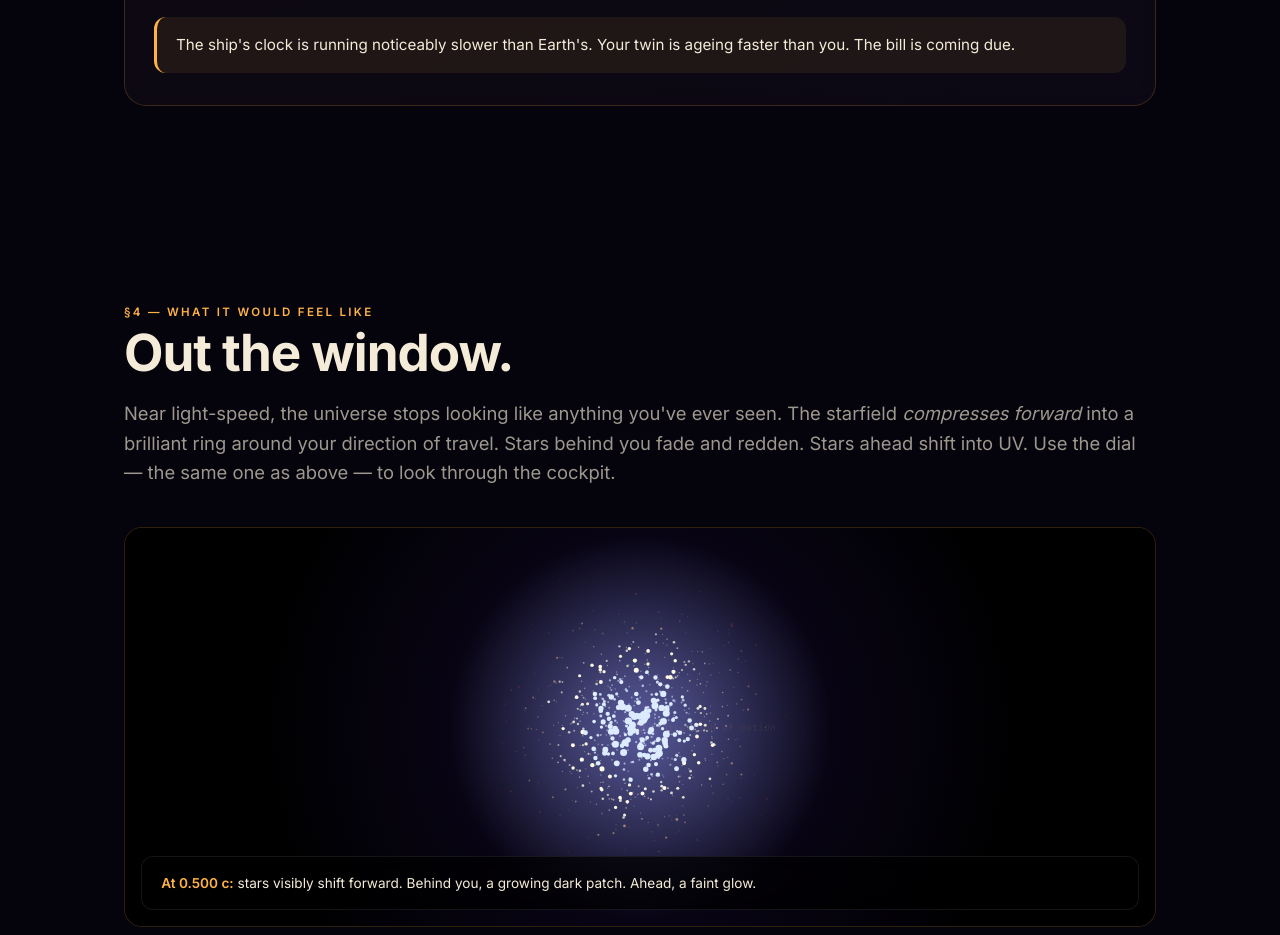
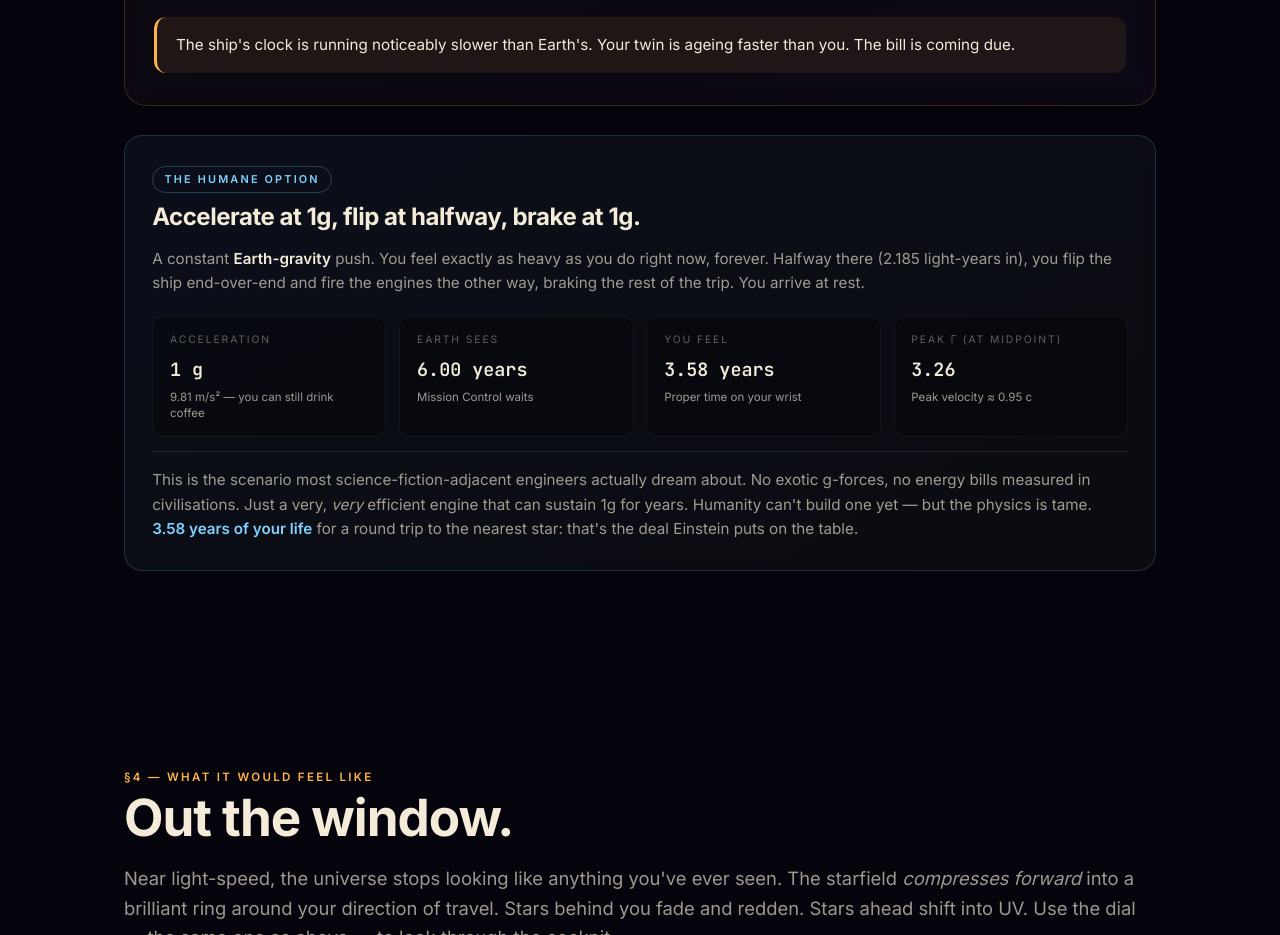
Before and after one commit to jhammant/TenMinutesToAlphaCentauri, a plain HTML site: page index.html in a window 1280 px wide. Shown: the part 3960-4895 px from the top of the page. Drawn offline with Linux system fonts and the light colour scheme; animation ran at ten frames a second.

Commit message:
feat: add 1g flip-and-brake humane-travel callout
Adds a dedicated panel right below the constant-velocity simulator
covering the most physically plausible interstellar scenario: accelerate
at Earth gravity to the halfway point, flip the ship, brake at 1g for
the rest. Earth-frame ~6 years, proper time ~3.58 years, peak γ ~3.26.

Values computed at page load from c, a=9.81, D=4.37 ly — no hard-coded
numbers to drift out of sync with the rest of the site.

Co-Authored-By: Claude Opus 4.7 (1M context) <noreply@anthropic.com>

```diff
--- a/index.html
+++ b/index.html
@@ -422,6 +422,74 @@
   }
   .sim-verdict strong { color: var(--amber); }
 
+  /* ========== 1g Rocket callout panel ========== */
+  .rocket-panel {
+    margin-top: 1.8rem;
+    padding: 1.8rem 1.7rem;
+    background: linear-gradient(150deg, rgba(127, 209, 255, 0.06), rgba(184, 255, 142, 0.04));
+    border: 1px solid rgba(127, 209, 255, 0.18);
+    border-radius: 18px;
+    backdrop-filter: blur(12px);
+  }
+  .rocket-panel .rocket-header { margin-bottom: 1rem; }
+  .rocket-eyebrow {
+    display: inline-block;
+    font-size: 0.68rem;
+    font-weight: 600;
+    letter-spacing: 0.2em;
+    text-transform: uppercase;
+    color: var(--cyan);
+    padding: 0.25rem 0.7rem;
+    border: 1px solid rgba(127, 209, 255, 0.25);
+    border-radius: 999px;
+    margin-bottom: 0.7rem;
+  }
+  .rocket-panel h3 {
+    font-size: clamp(1.2rem, 2.4vw, 1.5rem);
+    color: var(--ink);
+    margin-bottom: 0;
+  }
+  .rocket-panel p { font-size: 0.95rem; margin-top: 0.9rem; }
+  .rocket-grid {
+    margin-top: 1.3rem;
+    display: grid;
+    grid-template-columns: repeat(auto-fit, minmax(160px, 1fr));
+    gap: 0.8rem;
+  }
+  .rocket-cell {
+    padding: 0.95rem 1.05rem;
+    background: rgba(0, 0, 0, 0.28);
+    border: 1px solid rgba(255, 255, 255, 0.05);
+    border-radius: 10px;
+  }
+  .rocket-cell-label {
+    font-size: 0.65rem;
+    letter-spacing: 0.18em;
+    text-transform: uppercase;
+    color: var(--ink-faint);
+    margin-bottom: 0.4rem;
+  }
+  .rocket-cell-val {
+    font-family: var(--mono);
+    font-size: 1.15rem;
+    font-weight: 600;
+    color: var(--ink);
+  }
+  .rocket-cell-sub {
+    font-size: 0.72rem;
+    color: var(--ink-dim);
+    margin-top: 0.25rem;
+    line-height: 1.4;
+  }
+  .rocket-footnote {
+    margin-top: 1.2rem;
+    font-size: 0.9rem;
+    padding-top: 1rem;
+    border-top: 1px solid rgba(127, 209, 255, 0.12);
+    color: var(--ink-dim);
+  }
+  .rocket-footnote strong { color: var(--cyan); }
+
   /* ========== Visualization canvas for the "feel" ========== */
   .feel-canvas-wrap {
     position: relative;
@@ -729,6 +797,50 @@
         At half light-speed, you'd age about 7.5 years on the journey while your
         twin on Earth ages 8.7 years. A decent head-start on retirement.
       </div>
+    </div>
+
+    <!-- ===== 1g flip-and-brake callout ===== -->
+    <div class="rocket-panel">
+      <div class="rocket-header">
+        <span class="rocket-eyebrow">The humane option</span>
+        <h3>Accelerate at 1g, flip at halfway, brake at 1g.</h3>
+      </div>
+      <p>
+        A constant <strong>Earth-gravity</strong> push. You feel exactly as
+        heavy as you do right now, forever. Halfway there (2.185 light-years
+        in), you flip the ship end-over-end and fire the engines the other
+        way, braking the rest of the trip. You arrive at rest.
+      </p>
+      <div class="rocket-grid">
+        <div class="rocket-cell">
+          <div class="rocket-cell-label">Acceleration</div>
+          <div class="rocket-cell-val">1 g</div>
+          <div class="rocket-cell-sub">9.81 m/s² — you can still drink coffee</div>
+        </div>
+        <div class="rocket-cell">
+          <div class="rocket-cell-label">Earth sees</div>
+          <div class="rocket-cell-val accent-cyan" id="rocket-earth">5.87 years</div>
+          <div class="rocket-cell-sub">Mission Control waits</div>
+        </div>
+        <div class="rocket-cell">
+          <div class="rocket-cell-label">You feel</div>
+          <div class="rocket-cell-val accent-amber" id="rocket-ship">3.58 years</div>
+          <div class="rocket-cell-sub">Proper time on your wrist</div>
+        </div>
+        <div class="rocket-cell">
+          <div class="rocket-cell-label">Peak γ (at midpoint)</div>
+          <div class="rocket-cell-val accent-coral" id="rocket-gamma">3.25</div>
+          <div class="rocket-cell-sub">Peak velocity ≈ 0.95 c</div>
+        </div>
+      </div>
+      <p class="rocket-footnote">
+        This is the scenario most science-fiction-adjacent engineers actually
+        dream about. No exotic g-forces, no energy bills measured in
+        civilisations. Just a very, <em>very</em> efficient engine that can
+        sustain 1g for years. Humanity can't build one yet — but the physics
+        is tame. <strong>3.58 years of your life</strong> for a round trip to
+        the nearest star: that's the deal Einstein puts on the table.
+      </p>
     </div>
   </section>
 
@@ -1292,6 +1404,23 @@
   setBeta(0.5, { moveSlider: true });
 
   // ============================================================
+  // 1g FLIP-AND-BRAKE numbers (rendered once at load)
+  // ============================================================
+  (function renderRocket() {
+    const a = 9.81;
+    const halfD = DIST_M / 2;
+    const gammaMax = 1 + a * halfD / (C * C);
+    const tauHalf = (C / a) * Math.acosh(gammaMax);
+    const tHalf = (C / a) * Math.sqrt(gammaMax * gammaMax - 1);
+    const earthEl = document.getElementById('rocket-earth');
+    const shipEl = document.getElementById('rocket-ship');
+    const gammaEl = document.getElementById('rocket-gamma');
+    if (earthEl) earthEl.textContent = formatTime(2 * tHalf);
+    if (shipEl) shipEl.textContent = formatTime(2 * tauHalf);
+    if (gammaEl) gammaEl.textContent = gammaMax.toFixed(2);
+  })();
+
+  // ============================================================
   // SCROLL REVEAL
   // ============================================================
   const io = new IntersectionObserver((entries) => {
```
